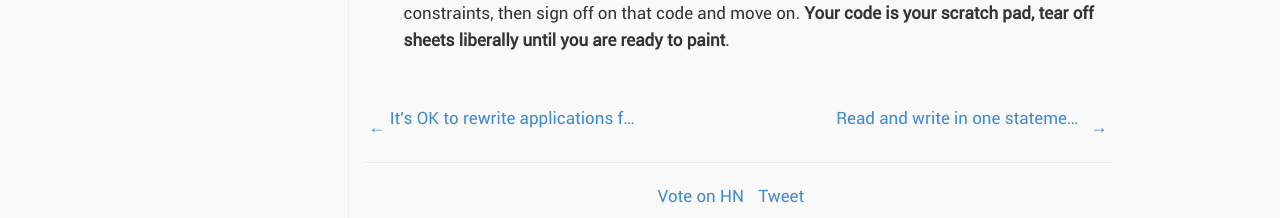
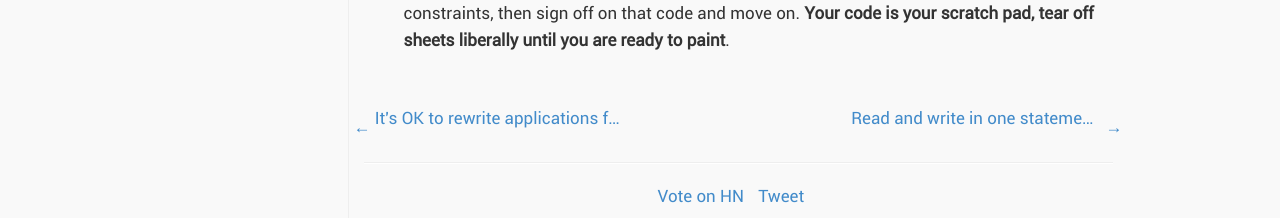
Before and after one commit to darrenkopp/darrenkopp.github.com, a Jekyll site: the page built from _posts/2013-03-07-delete-your-code.html, in a window 1280 px wide. Shown: the part 1041-1259 px from the top of the page. Built offline with Jekyll 4.4.1, drawn with Linux system fonts in a browser that asks for light colours; comment, search, counter and statistics services are not loaded.

Commit message:
float instead of grid
easier for when no prev / last

```diff
--- a/_layouts/post.html
+++ b/_layouts/post.html
@@ -26,10 +26,10 @@
 </article>
 <nav class="row post-pagination">
     {% if page.previous and page.previous.id != page.id %}
-    <div class="span5"><a href="{{ page.previous.url }}" title="{{ page.previous.title }}">&larr; <span class="ellipsis">{{ page.previous.title }}</span></a></div>
+    <div class="pull-left"><a href="{{ page.previous.url }}" title="{{ page.previous.title }}">&larr; <span class="ellipsis">{{ page.previous.title }}</span></a></div>
     {% endif %}
     {% if page.next and page.next.id != page.id %}
-    <div class="span5 offset2 text-right"><a href="{{ page.next.url }}" title="{{ page.next.title }}"><span class="ellipsis">{{ page.next.title }}</span> &rarr;</a></div>
+    <div class="pull-right text-right"><a href="{{ page.next.url }}" title="{{ page.next.title }}"><span class="ellipsis">{{ page.next.title }}</span> &rarr;</a></div>
     {% endif %}
 </nav>
 <hr />
```
